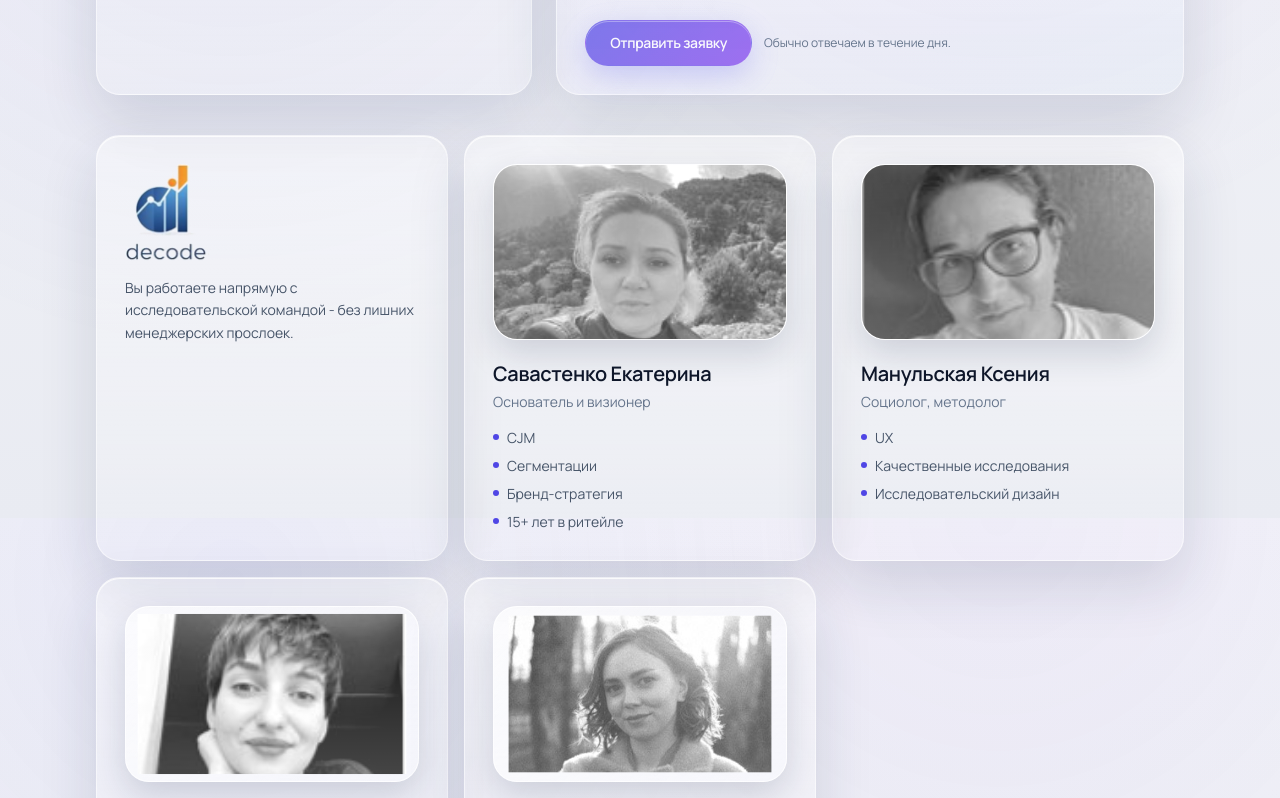
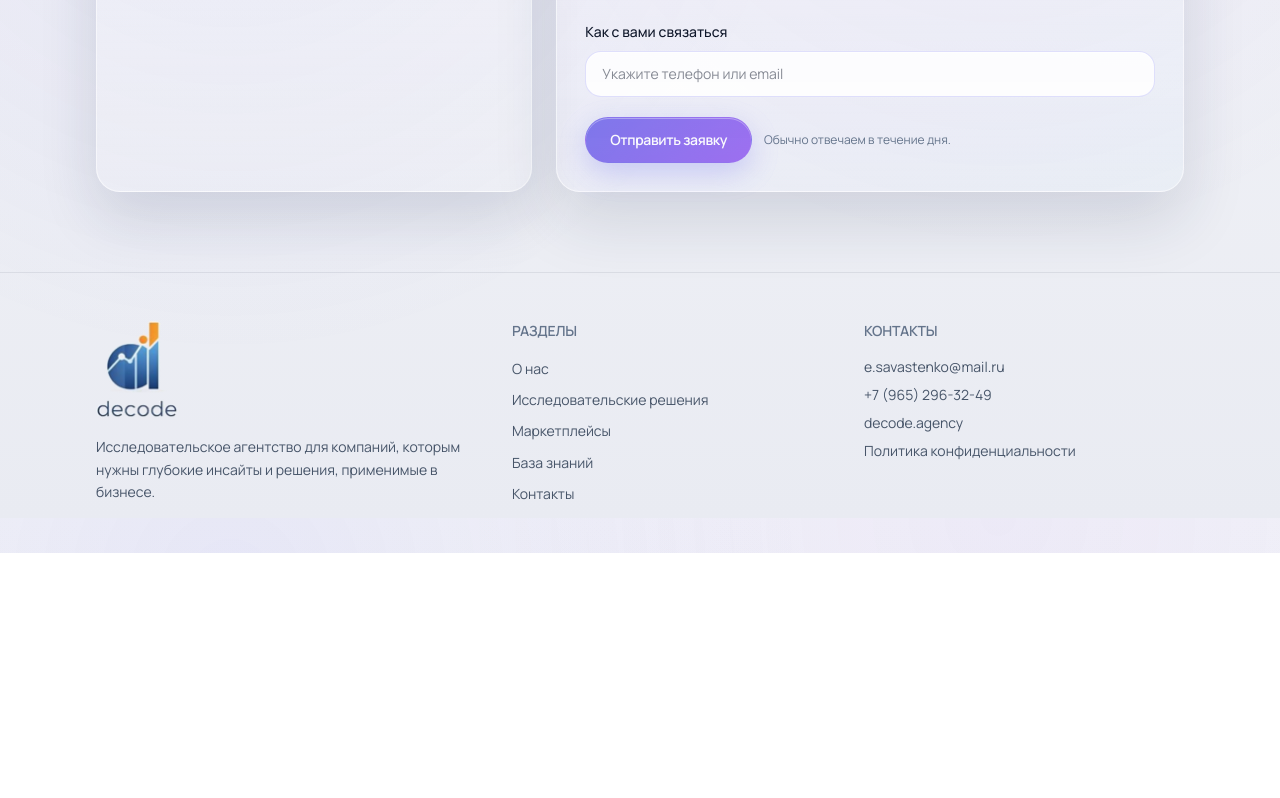
Before and after one commit to mmx369/katy_landing, a Next.js app: page /contacts in a window 1280 px wide. Shown: the part 1082-1880 px from the top of the page. After the commit the page ends 1635 px from the top, so only its background shows below. Built offline with nearby package versions, Linux system fonts and the light colour scheme; no server answers.

Commit message:
fix: remove team from contact and add company to form

```diff
--- a/src/app/api/contact/route.ts
+++ b/src/app/api/contact/route.ts
@@ -16,7 +16,7 @@ import {
 
 interface ContactPayload {
   name: string;
-  company?: string;
+  company: string;
   task: string;
   contact: string;
   variant: "request" | "contact";
@@ -56,6 +56,7 @@ function isValidPayload(payload: unknown): payload is ContactPayload {
   return (
     (candidate.variant === "request" || candidate.variant === "contact") &&
     typeof candidate.name === "string" &&
+    typeof candidate.company === "string" &&
     typeof candidate.task === "string" &&
     typeof candidate.contact === "string" &&
     (candidate.companyWebsite === undefined || typeof candidate.companyWebsite === "string")
@@ -205,15 +206,14 @@ export async function POST(request: Request) {
       !isValidContact(payload.contact) ||
       isDisposableEmail(payload.contact) ||
       !hasEnoughLetters(payload.name, 2) ||
+      payload.company.length < MIN_COMPANY_LENGTH ||
+      payload.company.length > COMPANY_MAX_LENGTH ||
+      !hasEnoughLetters(payload.company, 2) ||
+      hasLongRepeatingFragment(payload.company) ||
       !hasEnoughLetters(payload.task, 8) ||
       hasLongRepeatingFragment(payload.name) ||
       hasLongRepeatingFragment(payload.task) ||
-      hasTooManyLinks(payload.task) ||
-      (payload.variant === "request" &&
-        (payload.company.length < MIN_COMPANY_LENGTH ||
-          payload.company.length > COMPANY_MAX_LENGTH ||
-          !hasEnoughLetters(payload.company, 2) ||
-          hasLongRepeatingFragment(payload.company)))
+      hasTooManyLinks(payload.task)
     ) {
       return NextResponse.json({ error: "Заполните поля формы корректно." }, { status: 400 });
     }
@@ -252,10 +252,7 @@ export async function POST(request: Request) {
     await transport.verify();
 
     const subjectPrefix = payload.variant === "request" ? "Новая заявка" : "Новое сообщение";
-    const companyLine =
-      payload.variant === "request"
-        ? `<p><strong>Компания:</strong> ${escapeHtml(payload.company || "Не указана")}</p>`
-        : "";
+    const companyLine = `<p><strong>Компания:</strong> ${escapeHtml(payload.company)}</p>`;
     await transport.sendMail({
       from: smtpFrom,
       to: recipient,
@@ -264,7 +261,7 @@ export async function POST(request: Request) {
       text: [
         `${subjectPrefix} с сайта Decode Research`,
         `Имя: ${payload.name}`,
-        payload.variant === "request" ? `Компания: ${payload.company || "Не указана"}` : "",
+        `Компания: ${payload.company}`,
         `Контакт: ${payload.contact}`,
         "",
         "Задача:",
--- a/src/app/contacts/page.tsx
+++ b/src/app/contacts/page.tsx
@@ -1,13 +1,11 @@
 import type { Metadata } from "next";
-import Image from "next/image";
 
 import { ContactForm } from "@/components/forms/contact-form";
 import { FadeIn } from "@/components/motion/fade-in";
-import { SiteLogo } from "@/components/brand/site-logo";
 import { PageHero } from "@/components/sections/page-hero";
 import { Card } from "@/components/ui/card";
 import { SectionContainer } from "@/components/ui/section-container";
-import { contactInfo, teamMembers } from "@/data/contact";
+import { contactInfo } from "@/data/contact";
 import { buildMetadata } from "@/lib/seo";
 
 export const metadata: Metadata = buildMetadata({
@@ -72,58 +70,6 @@ export default function ContactsPage() {
                 </div>
               </Card>
             </div>
-
-            <div className="mt-10 grid gap-4 md:grid-cols-2 xl:grid-cols-3">
-              <Card className="h-full text-center md:text-left">
-                <div className="flex justify-center md:justify-start">
-                  <SiteLogo withSignature linked={false} variant="full" />
-                </div>
-                <p className="mt-4 text-sm leading-relaxed text-[var(--color-muted-strong)]">
-                  Вы работаете напрямую с исследовательской командой - без лишних
-                  менеджерских прослоек.
-                </p>
-              </Card>
-
-              {teamMembers.map((member) => (
-                <Card key={member.name} className="h-full">
-                  <div className="group relative mb-5 h-44 w-full overflow-hidden rounded-[24px] border border-white/80 bg-[linear-gradient(135deg,rgba(255,255,255,0.7),rgba(245,246,255,0.45))] shadow-[0_14px_34px_rgba(20,30,60,0.16)]">
-                    <div
-                      className="absolute inset-0"
-                      style={{
-                        transform: `scale(${member.photoScale ?? 1})`,
-                        transformOrigin: "center",
-                      }}
-                    >
-                      <Image
-                        src={member.photo}
-                        alt={member.name}
-                        fill
-                        sizes="(min-width: 1280px) 33vw, (min-width: 768px) 50vw, 100vw"
-                        className="object-cover grayscale contrast-105 transition duration-500 group-hover:scale-[1.02] group-hover:brightness-105"
-                        style={{
-                          objectPosition: member.photoPosition ?? "50% 30%",
-                        }}
-                      />
-                    </div>
-                    <div className="pointer-events-none absolute inset-0 bg-[linear-gradient(to_bottom,rgba(255,255,255,0.08),rgba(255,255,255,0.28))]" />
-                  </div>
-                  <div>
-                    <h3 className="text-xl font-semibold text-[var(--color-midnight)]">
-                      {member.name}
-                    </h3>
-                    <p className="mt-1 text-sm text-[var(--color-muted)]">{member.role}</p>
-                  </div>
-                  <ul className="mt-4 space-y-2 text-sm text-[var(--color-muted-strong)]">
-                    {member.expertise.map((item) => (
-                      <li key={item} className="flex items-start gap-2">
-                        <span className="mt-1.5 h-1.5 w-1.5 shrink-0 rounded-full bg-[var(--color-accent-indigo)]" />
-                        <span>{item}</span>
-                      </li>
-                    ))}
-                  </ul>
-                </Card>
-              ))}
-            </div>
           </FadeIn>
         </SectionContainer>
       </section>
--- a/src/components/forms/contact-form.tsx
+++ b/src/components/forms/contact-form.tsx
@@ -45,18 +45,15 @@ export function ContactForm({ variant = "request" }: ContactFormProps) {
   const [submitError, setSubmitError] = useState<string | null>(null);
   const [isSubmitting, setIsSubmitting] = useState(false);
 
-  const isContactVariant = variant === "contact";
-
   const errors = useMemo(() => {
     return {
       name: form.name.trim().length < MIN_NAME_LENGTH,
       company:
-        !isContactVariant &&
-        (form.company.trim().length < MIN_COMPANY_LENGTH || form.company.trim().length > COMPANY_MAX_LENGTH),
+        form.company.trim().length < MIN_COMPANY_LENGTH || form.company.trim().length > COMPANY_MAX_LENGTH,
       task: form.task.trim().length < MIN_TASK_LENGTH || form.task.trim().length > TASK_MAX_LENGTH,
       contact: form.contact.trim().length > CONTACT_MAX_LENGTH || !isValidContact(form.contact),
     };
-  }, [form, isContactVariant]);
+  }, [form]);
 
   const hasErrors = Object.values(errors).some(Boolean);
 
@@ -166,7 +163,6 @@ export function ContactForm({ variant = "request" }: ContactFormProps) {
         ) : null}
       </div>
 
-      {!isContactVariant ? (
       <div>
         <label className="text-sm font-medium text-[var(--color-midnight)]" htmlFor="company">
           Компания
@@ -189,7 +185,6 @@ export function ContactForm({ variant = "request" }: ContactFormProps) {
           </p>
         ) : null}
       </div>
-      ) : null}
 
       <div>
         <label className="text-sm font-medium text-[var(--color-midnight)]" htmlFor="task">
```
Lines whose indentation alone changed are shown as unchanged.
